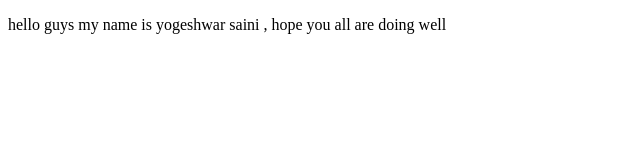
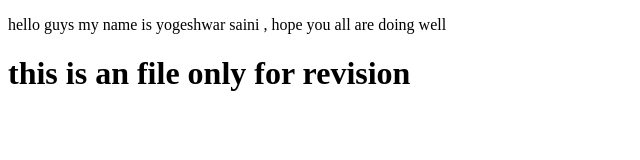
Before and after one commit to yogeshwarsaini/revise, a plain HTML site: page index.html in a window 1280 px wide. Shown: the whole page, without its empty margins (0-640 px from the left). Drawn offline with Linux system fonts and the light colour scheme.

Commit message:
adding some changes into the file

```diff
--- a/index.html
+++ b/index.html
@@ -7,5 +7,8 @@
 </head>
 <body>
 		<p> hello guys my name is yogeshwar saini , hope you all are doing well </p>
+
+        <h1>this is an file  only for revision </h1>
+
 </body>
 </html>
```
